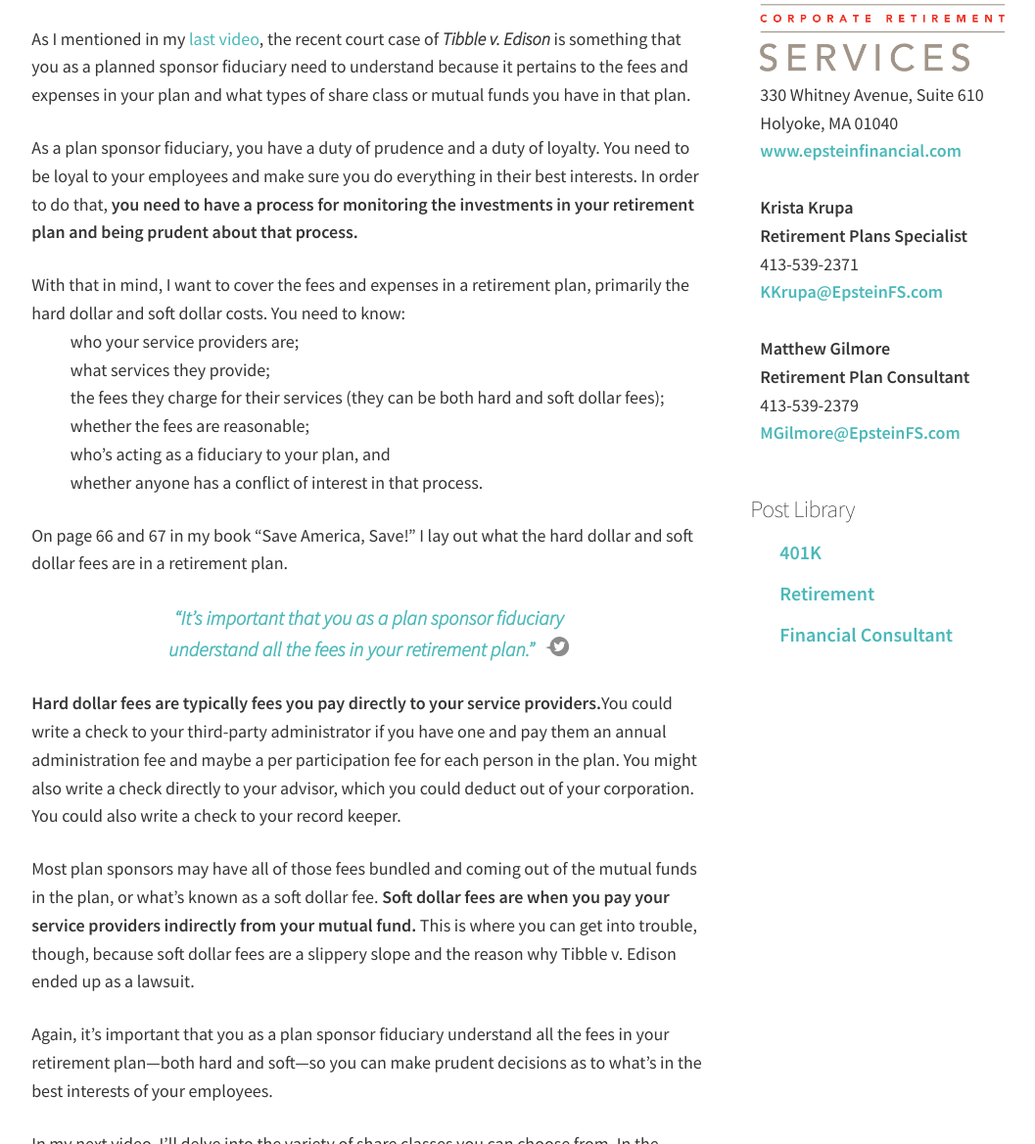
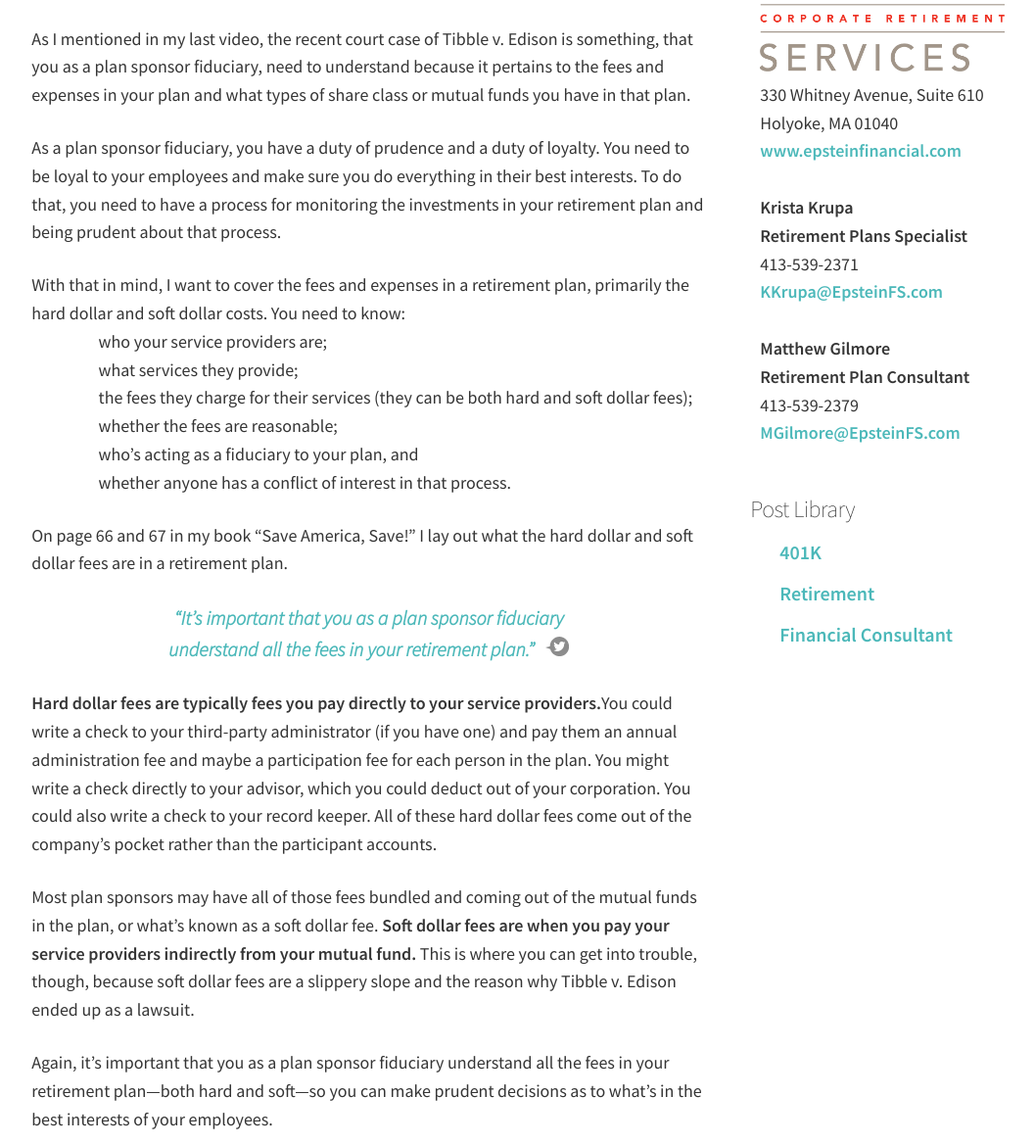
Before and after one commit to Vyral/charlie-epstein-blog, a Jekyll site: the page built from _posts/2017-10-31-do-you-know-what-your-hard-and-soft-dollar-fees-are.md, in a window 1280 px wide and 1400 px high, scrolled down 769 px, cut to the strip 232-1400 px from the top of the window. Shown: the whole strip at 98% size, without its empty margins (97-1154 px from the left). Built offline with Jekyll 4.4.1, drawn with Linux system fonts in a browser that asks for light colours; nearby versions of some CDN libraries.

Commit message:
Updated '_posts/2017-10-31-do-you-know-what-your-hard-and-soft-dollar-fees-are.md' via CloudCannon

```diff
--- a/_posts/2017-10-31-do-you-know-what-your-hard-and-soft-dollar-fees-are.md
+++ b/_posts/2017-10-31-do-you-know-what-your-hard-and-soft-dollar-fees-are.md
@@ -21,19 +21,19 @@ youtube_code: xiDhK6UhnP8
 
 {% include youtube.html %}
 
-As I mentioned in my [last video](/are-you-truly-fulfilling-your-duties-as-a-retirement-plan-sponsor.html), the recent court case of ***Tibble v. Edison*** is something that you as a planned sponsor fiduciary need to understand because it pertains to the fees and expenses in your plan and what types of share class or mutual funds you have in that plan.
+As I mentioned in my last video, the recent court case of Tibble v. Edison is something, that you as a plan sponsor fiduciary, need to understand because it pertains to the fees and expenses in your plan and what types of share class or mutual funds you have in that plan.
 
-As a plan sponsor fiduciary, you have a duty of prudence and a duty of loyalty. You need to be loyal to your employees and make sure you do everything in their best interests. In order to do that, **you need to have a process for monitoring the investments in your retirement plan and being prudent about that process.**
+As a plan sponsor fiduciary, you have a duty of prudence and a duty of loyalty. You need to be loyal to your employees and make sure you do everything in their best interests. To do that, you need to have a process for monitoring the investments in your retirement plan and being prudent about that process.
 
-With that in mind, I want to cover the fees and expenses in a retirement plan, primarily the hard dollar and soft dollar costs. You need to know:<br>&nbsp; &nbsp; &nbsp; &nbsp; &nbsp; &nbsp;who your service providers are;<br>&nbsp; &nbsp; &nbsp; &nbsp; &nbsp; &nbsp;what services they provide;<br>&nbsp; &nbsp; &nbsp; &nbsp; &nbsp; &nbsp;the fees they charge for their services (they can be both hard and soft dollar fees);<br>&nbsp; &nbsp; &nbsp; &nbsp; &nbsp; &nbsp;whether the fees are reasonable;<br>&nbsp; &nbsp; &nbsp; &nbsp; &nbsp; &nbsp;who’s acting as a fiduciary to your plan, and<br>&nbsp; &nbsp; &nbsp; &nbsp; &nbsp; &nbsp;whether anyone has a conflict of interest in that process.
+With that in mind, I want to cover the fees and expenses in a retirement plan, primarily the hard dollar and soft dollar costs. You need to know:<br>&nbsp; &nbsp; &nbsp; &nbsp; &nbsp; &nbsp; &nbsp; &nbsp; &nbsp; &nbsp;who your service providers are;<br>&nbsp; &nbsp; &nbsp; &nbsp; &nbsp; &nbsp; &nbsp; &nbsp; &nbsp; &nbsp;what services they provide;<br>&nbsp; &nbsp; &nbsp; &nbsp; &nbsp; &nbsp; &nbsp; &nbsp; &nbsp; &nbsp;the fees they charge for their services (they can be both hard and soft dollar fees);<br>&nbsp; &nbsp; &nbsp; &nbsp; &nbsp; &nbsp; &nbsp; &nbsp; &nbsp; &nbsp;whether the fees are reasonable;<br>&nbsp; &nbsp; &nbsp; &nbsp; &nbsp; &nbsp; &nbsp; &nbsp; &nbsp; &nbsp;who’s acting as a fiduciary to your plan, and<br>&nbsp; &nbsp; &nbsp; &nbsp; &nbsp; &nbsp; &nbsp; &nbsp; &nbsp; &nbsp;whether anyone has a conflict of interest in that process.
 
 On page 66 and 67 in my book “Save America, Save!” I lay out what the hard dollar and soft dollar fees are in a retirement plan.
 
 {% include pullquote.html %}
 
-**Hard dollar fees are typically fees you pay directly to your service providers.**You could write a check to your third-party administrator if you have one and pay them an annual administration fee and maybe a per participation fee for each person in the plan. You might also write a check directly to your advisor, which you could deduct out of your corporation. You could also write a check to your record keeper.
+**Hard dollar fees are typically fees you pay directly to your service providers.**You could write a check to your third-party administrator (if you have one) and pay them an annual administration fee and maybe a participation fee for each person in the plan. You might write a check directly to your advisor, which you could deduct out of your corporation. You could also write a check to your record keeper. All of these hard dollar fees come out of the company’s pocket rather than the participant accounts.
 
-Most plan sponsors may have all of those fees bundled and coming out of the mutual funds in the plan, or what’s known as a soft dollar fee. **Soft dollar fees are when you pay your service providers indirectly from your mutual fund.** This is where you can get into trouble, though, because soft dollar fees are a slippery slope and the reason why Tibble v. Edison ended up as a lawsuit.
+Most plan sponsors may have all of those fees bundled and coming out of the mutual funds in the plan, or what’s known as a soft dollar fee.&nbsp;**Soft dollar fees are when you pay your service providers indirectly from your mutual fund.**&nbsp;This is where you can get into trouble, though, because soft dollar fees are a slippery slope and the reason why Tibble v. Edison ended up as a lawsuit.
 
 Again, it’s important that you as a plan sponsor fiduciary understand all the fees in your retirement plan—both hard and soft—so you can make prudent decisions as to what’s in the best interests of your employees.
 
```
